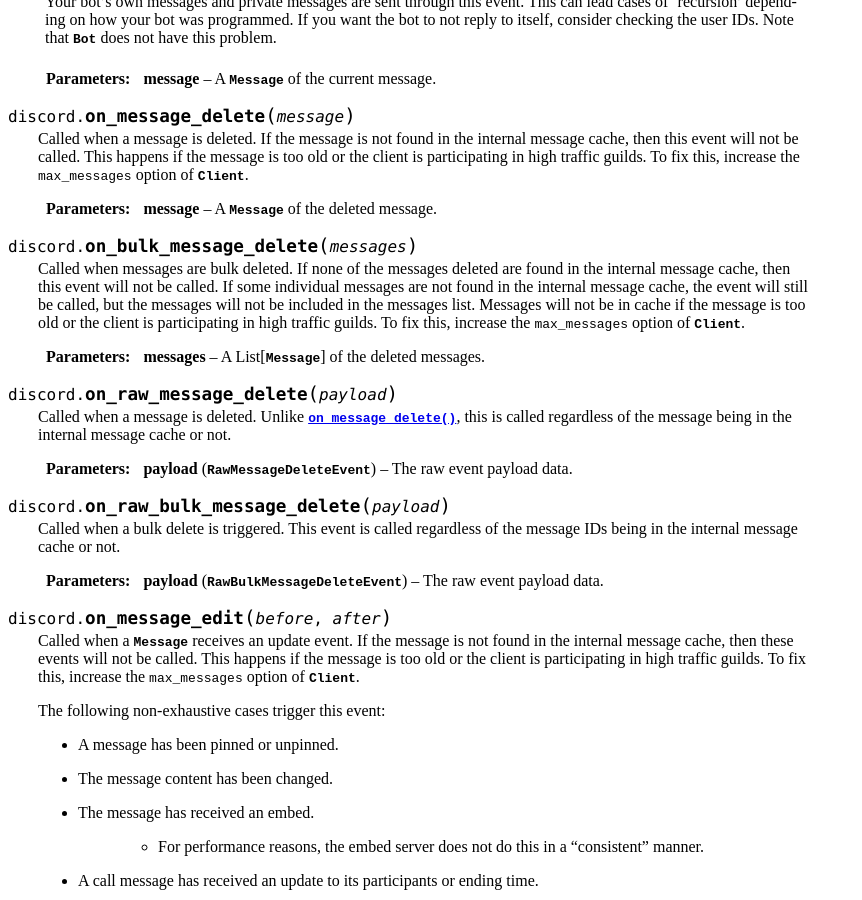
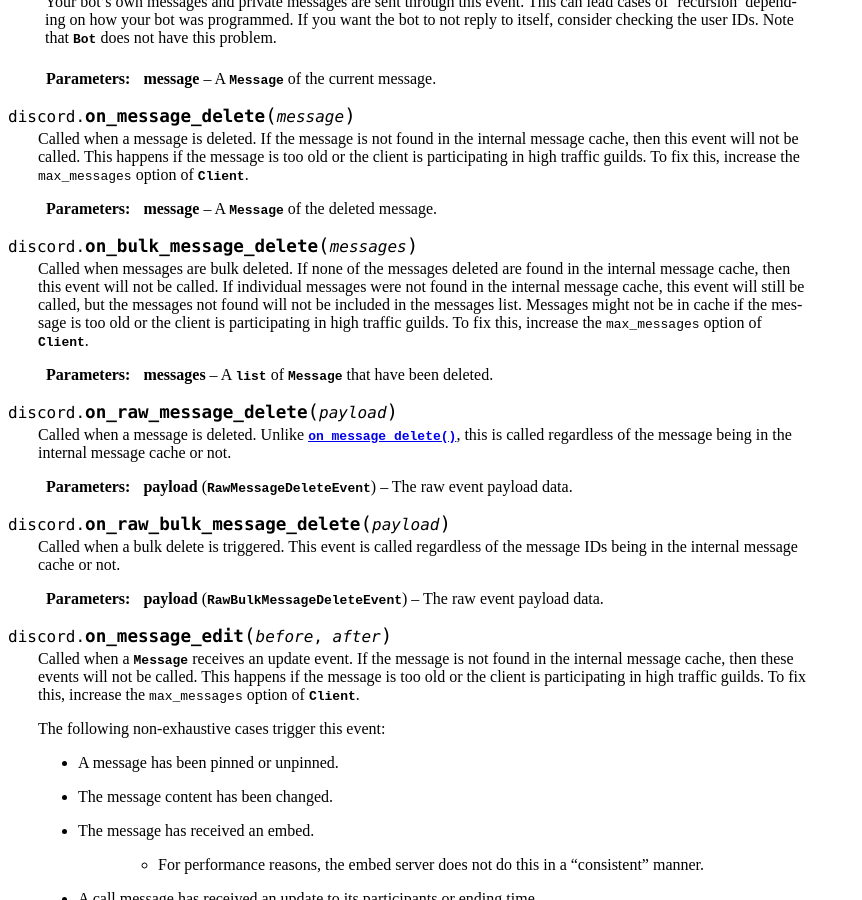
Before and after one commit to Rapptz/discord.py, a Sphinx documentation site: the page built from docs/api.rst, in a window 1280 px wide and 900 px high, scrolled down 3681 px. Shown: the whole window, without its empty margins (0-862 px from the left). Built offline with Sphinx 7.4.7, drawn with Linux system fonts in a browser that asks for light colours.

Commit message:
Apply suggestions from code review
Co-Authored-By: Vexs <mxgifford@gmail.com>

```diff
--- a/docs/api.rst
+++ b/docs/api.rst
@@ -235,13 +235,13 @@ to handle it, which defaults to print a traceback and ignoring the exception.
 
     Called when messages are bulk deleted. If none of the messages deleted
     are found in the internal message cache, then this event will not be called.
-    If some individual messages are not found in the internal message cache,
-    the event will still be called, but the messages will not be included in
-    the messages list. Messages will not be in cache if the message is too old
+    If individual messages were not found in the internal message cache,
+    this event will still be called, but the messages not found will not be included in
+    the messages list. Messages might not be in cache if the message is too old
     or the client is participating in high traffic guilds.
     To fix this, increase the ``max_messages`` option of :class:`Client`.
 
-    :param messages: A List[:class:`Message`] of the deleted messages.
+    :param messages: A :class:`list` of :class:`Message` that have been deleted.
 
 .. function:: on_raw_message_delete(payload)
 
```
Also changed, not shown: 1 other file.
